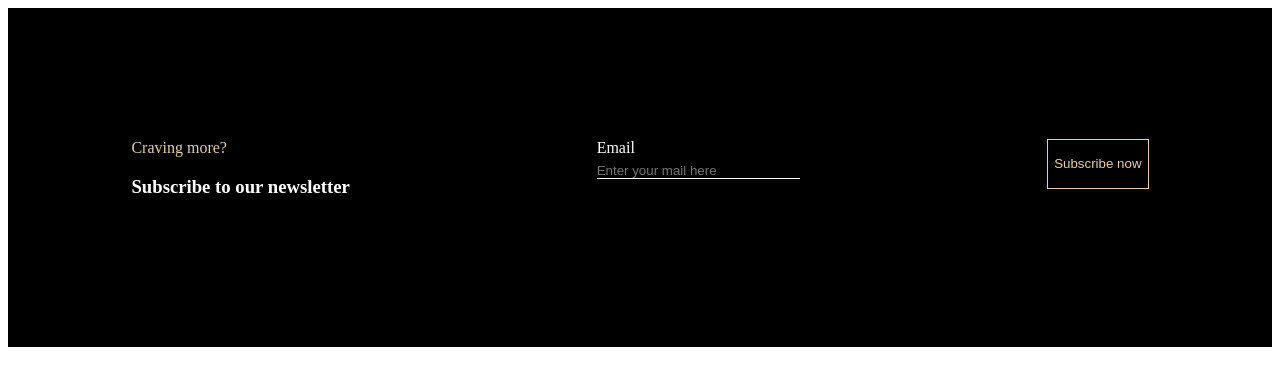
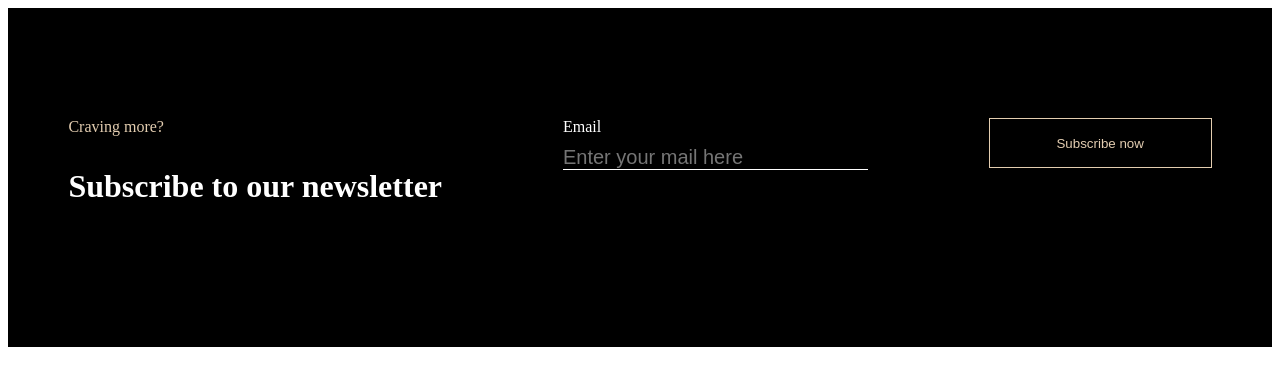
Before and after one commit to elisabetasta/vef-hopa1, a plain HTML site: page components/newsletter/newsletter.html in a window 1280 px wide. Drawn offline with Linux system fonts and the light colour scheme.

Commit message:
Newsletter ready fyrir utan font

```diff
--- a/components/newsletter/newsletter.css
+++ b/components/newsletter/newsletter.css
@@ -15,18 +15,24 @@
   justify-content: space-around;
 }
 
+h3 {
+  font-size: 2em;
+}
+
 
 .subscribe-button {
   background-color: #000000;
   color: #E3CDB1;
   border: 1px solid hsl(34, 47%, 79%);
   height: 50px;
-  padding
+  padding: 0 5em;
 }
 
 
 .email-form {
+  font-size: 1.25em;
   margin-top: 0.5em;
+  color: white;
   border: 0px solid black;
   border-bottom: 1px solid white;
   background-color: #000000;
```
